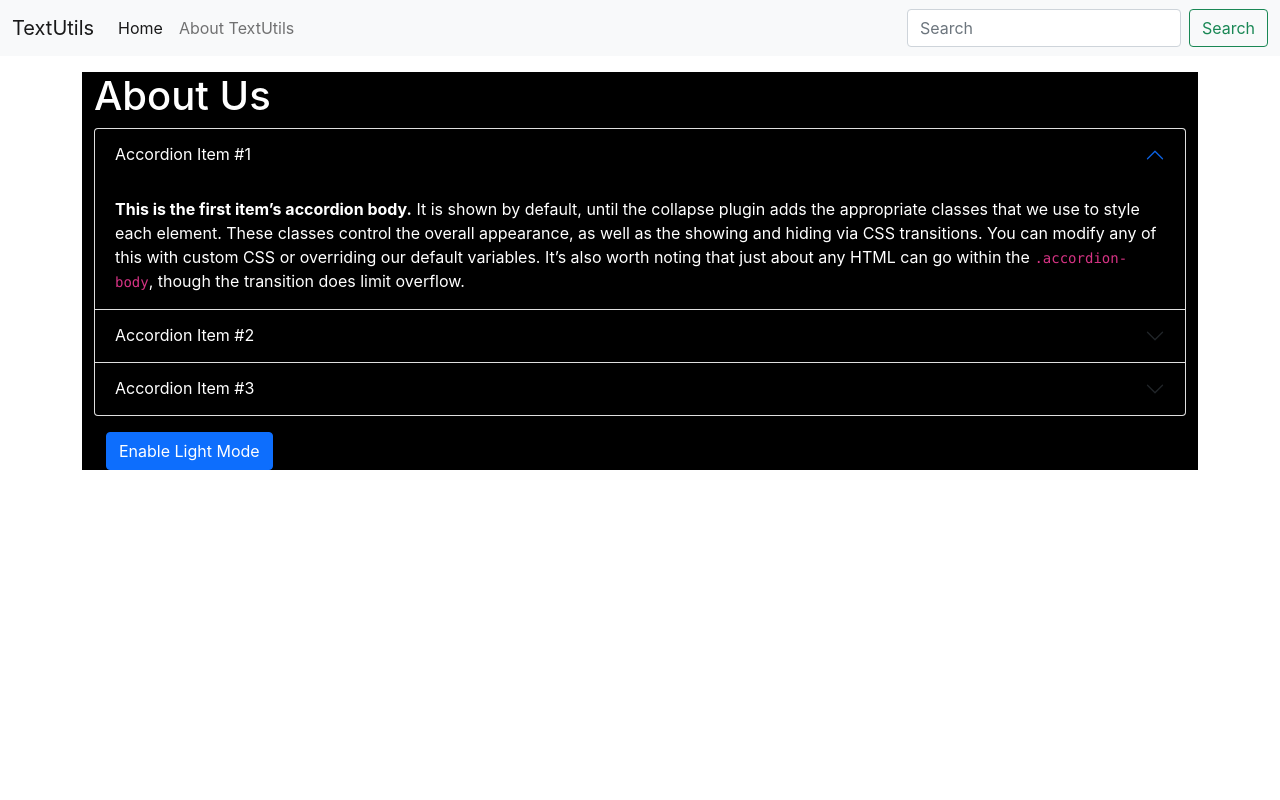
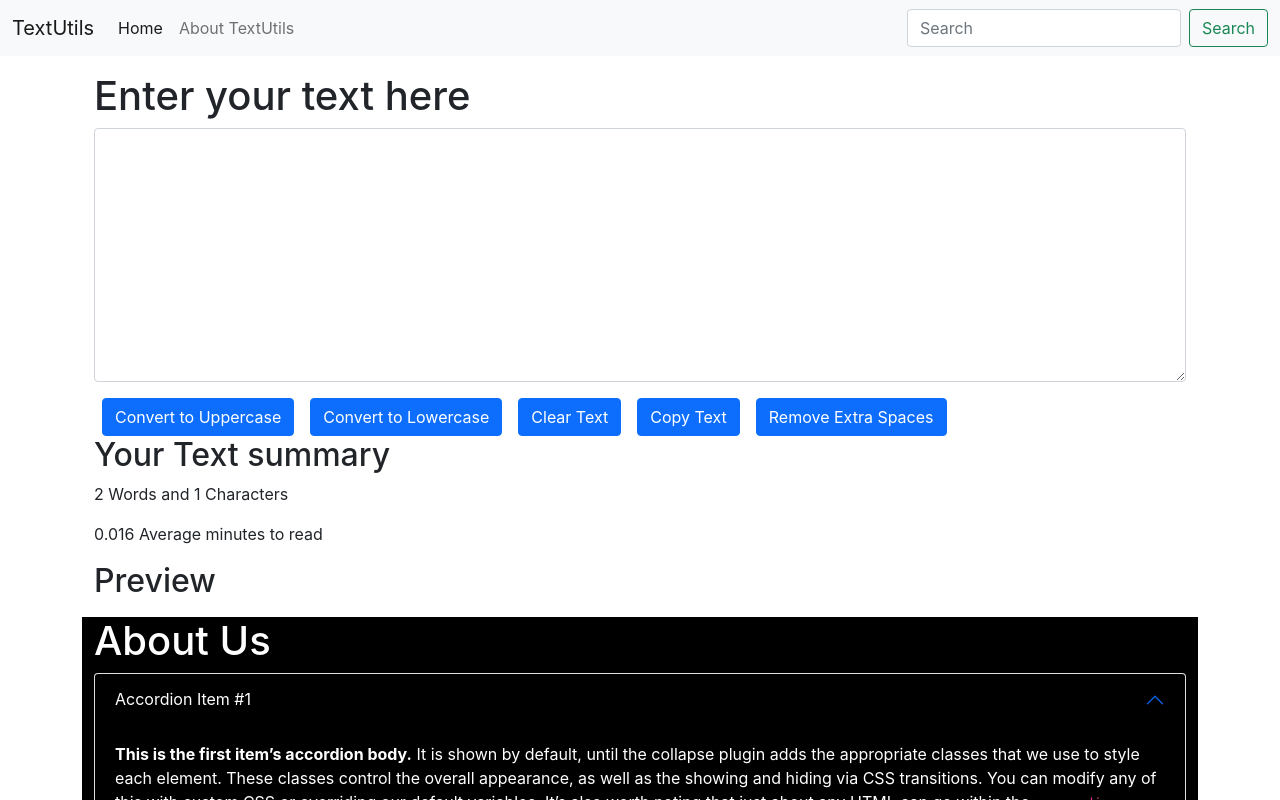
Before and after one commit to prabin738/React30, a React (Create React App) app in the folder codewithharry/: page / in a window 1280 px wide. Shown: the top 800 px of the page. Built offline with nearby package versions, Linux system fonts and the light colour scheme.

Commit message:
lots of new features added

```diff
--- a/codewithharry/src/App.js
+++ b/codewithharry/src/App.js
@@ -1,14 +1,14 @@
 import "./App.css";
 import About from "./components/About";
 import Navbar from "./components/Navbar";
-// import TextForm from "./components/TextForm";
+import TextForm from "./components/TextForm";
 
 function App() {
   return (
     <>
       <Navbar title="TextUtils" aboutText="About TextUtils" />
       <div className="container my-3">
-        {/* <TextForm heading="Enter your text here" /> */}
+        <TextForm heading="Enter your text here" />
         <About />
       </div>
     </>
--- a/codewithharry/src/components/About.js
+++ b/codewithharry/src/components/About.js
@@ -1,4 +1,4 @@
-import React, { useActionState, useState } from "react";
+import React, { useState } from "react";
 
 export default function About() {
   const [myStyle, setMyStyle] = useState({
@@ -8,7 +8,7 @@ export default function About() {
   const [btntext, setBtnText] = useState("Enable Light Mode");
 
   const toogleStyle = () => {
-    if (myStyle.color == "white") {
+    if (myStyle.color === "white") {
       setMyStyle({
         color: "black",
         backgroundColor: "white",
--- a/codewithharry/src/components/TextForm.js
+++ b/codewithharry/src/components/TextForm.js
@@ -19,6 +19,19 @@ export default function TextForm(props) {
   const handleClearClick = (event) => {
     // console.log("handle was clicked");
     setText(" ");
+  };
+
+  //Copy arrow function
+  const handleCopy = () => {
+    var text = document.getElementById("myBox");
+    text.select();
+    navigator.clipboard.writeText(text.value);
+  };
+
+  //Remove extra spaces
+  const handleExtraSpaces = () => {
+    let newText = text.split(/[ ]+/);
+    setText(newText.join(" "));
   };
 
   return (
@@ -44,6 +57,12 @@ export default function TextForm(props) {
         <button className="btn btn-primary mx-2" onClick={handleClearClick}>
           Clear Text
         </button>
+        <button className="btn btn-primary mx-2" onClick={handleCopy}>
+          Copy Text
+        </button>
+        <button className="btn btn-primary mx-2" onClick={handleExtraSpaces}>
+          Remove Extra Spaces
+        </button>
       </div>
       <div className="container my-9">
         <h2>Your Text summary</h2>
```
